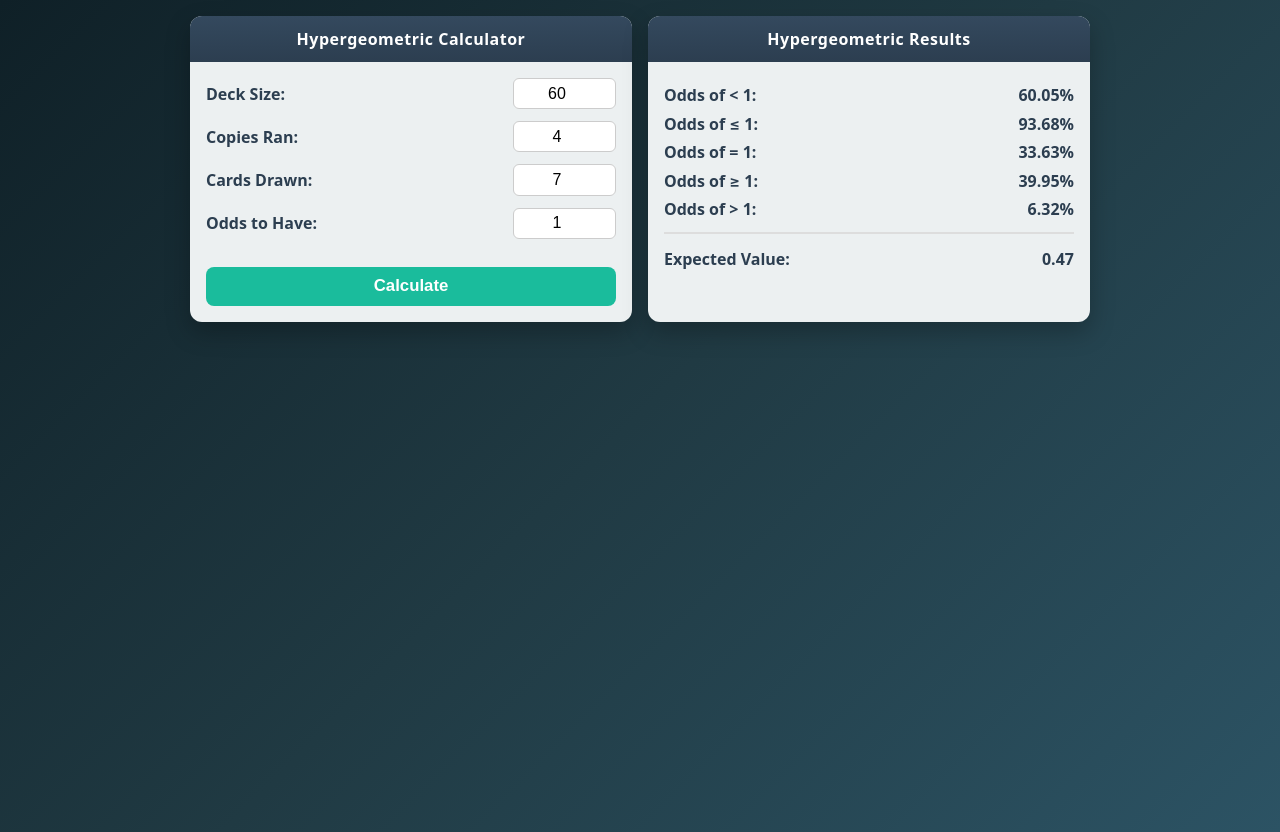
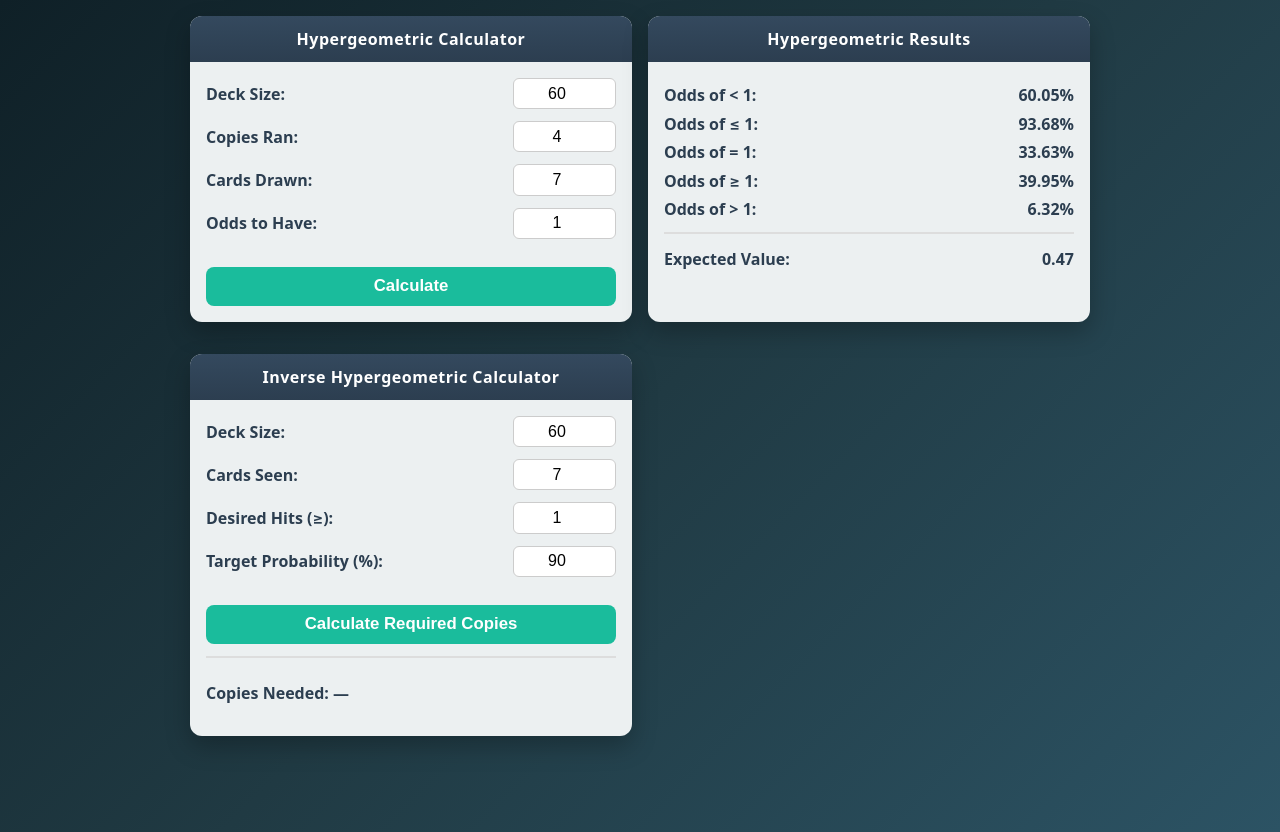
Before and after one commit to Podkomorka/Card-Drawing-Odds-Calculator, a plain HTML site: page index.html in a window 1280 px wide. Drawn offline with Linux system fonts and the light colour scheme.

Commit message:
Add files via upload

```diff
--- a/index.html
+++ b/index.html
@@ -165,6 +165,35 @@
       </div>
     </div>
 
+    <!-- Inverse Calculator -->
+    <div class="panel" style="margin-top:1rem;">
+        <div class="panel-header">Inverse Hypergeometric Calculator</div>
+        <div class="panel-body">
+            <div class="field">
+            <label>Deck Size:</label>
+            <input type="number" id="invDeck" value="60" min="1">
+            </div>
+            <div class="field">
+            <label>Cards Seen:</label>
+            <input type="number" id="invDrawn" value="7" min="0">
+            </div>
+            <div class="field">
+            <label>Desired Hits (≥):</label>
+            <input type="number" id="invTarget" value="1" min="1">
+            </div>
+            <div class="field">
+            <label>Target Probability (%):</label>
+            <input type="number" id="invProb" value="90" min="0" max="100">
+            </div>
+
+            <button onclick="calculateInverse()">Calculate Required Copies</button>
+
+            <div class="expected">
+            <p>Copies Needed: <span id="invResult">—</span></p>
+            </div>
+        </div>
+    </div>
+
   </div>
 
 <script>
@@ -219,5 +248,33 @@ function calculate() {
 // auto-calc on load
 calculate();
 </script>
+<script>
+    function probabilityAtLeast(N, K, n, X) {
+        let p = 0;
+        for (let x = X; x <= n; x++) {
+            p += hypergeom(N, K, n, x);
+        }
+        return p;
+    }
+
+    function calculateInverse() {
+        const N = Number(invDeck.value);
+        const n = Number(invDrawn.value);
+        const X = Number(invTarget.value);
+        const targetProb = Number(invProb.value) / 100;
+
+        let result = "Impossible";
+
+        for (let K = 0; K <= N; K++) {
+            const p = probabilityAtLeast(N, K, n, X);
+            if (p >= targetProb) {
+                result = K;
+                break;
+            }
+        }
+
+        invResult.textContent = result;
+    }
+</script>
 </body>
 </html>
```
